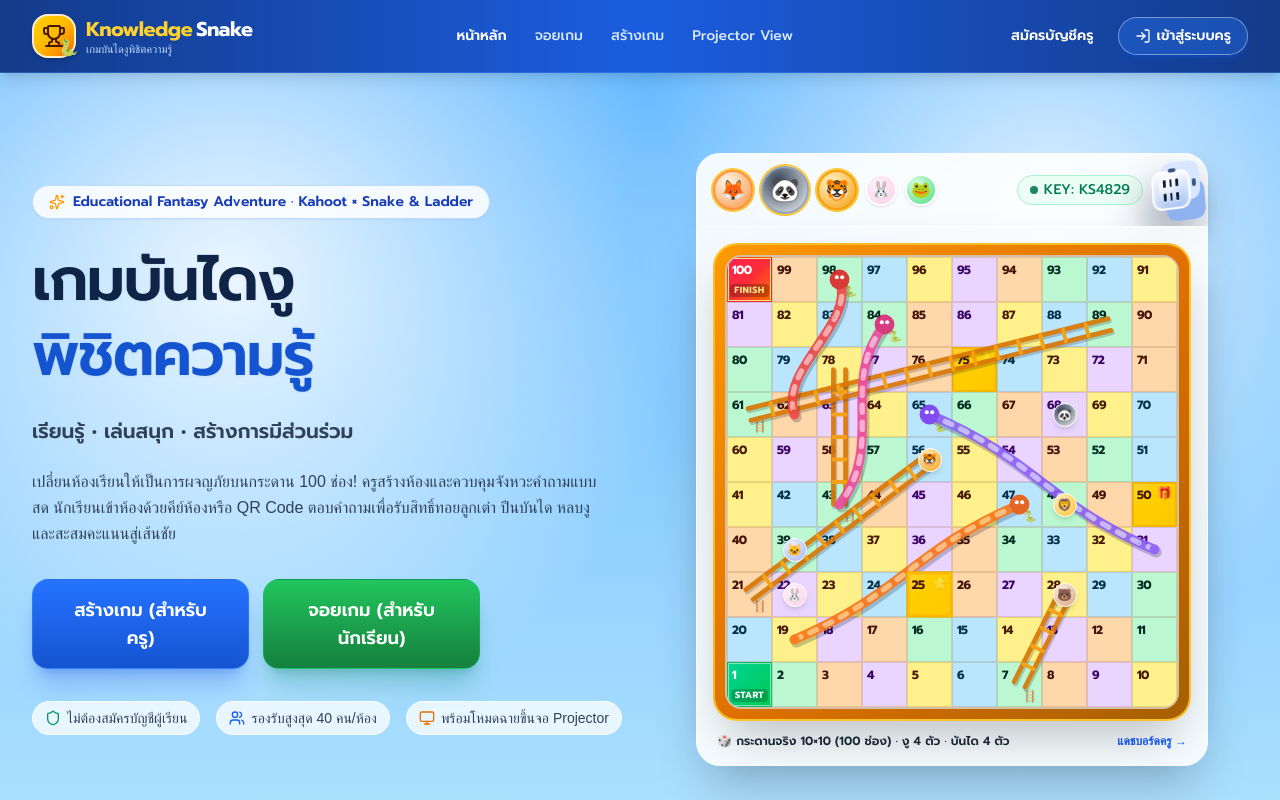
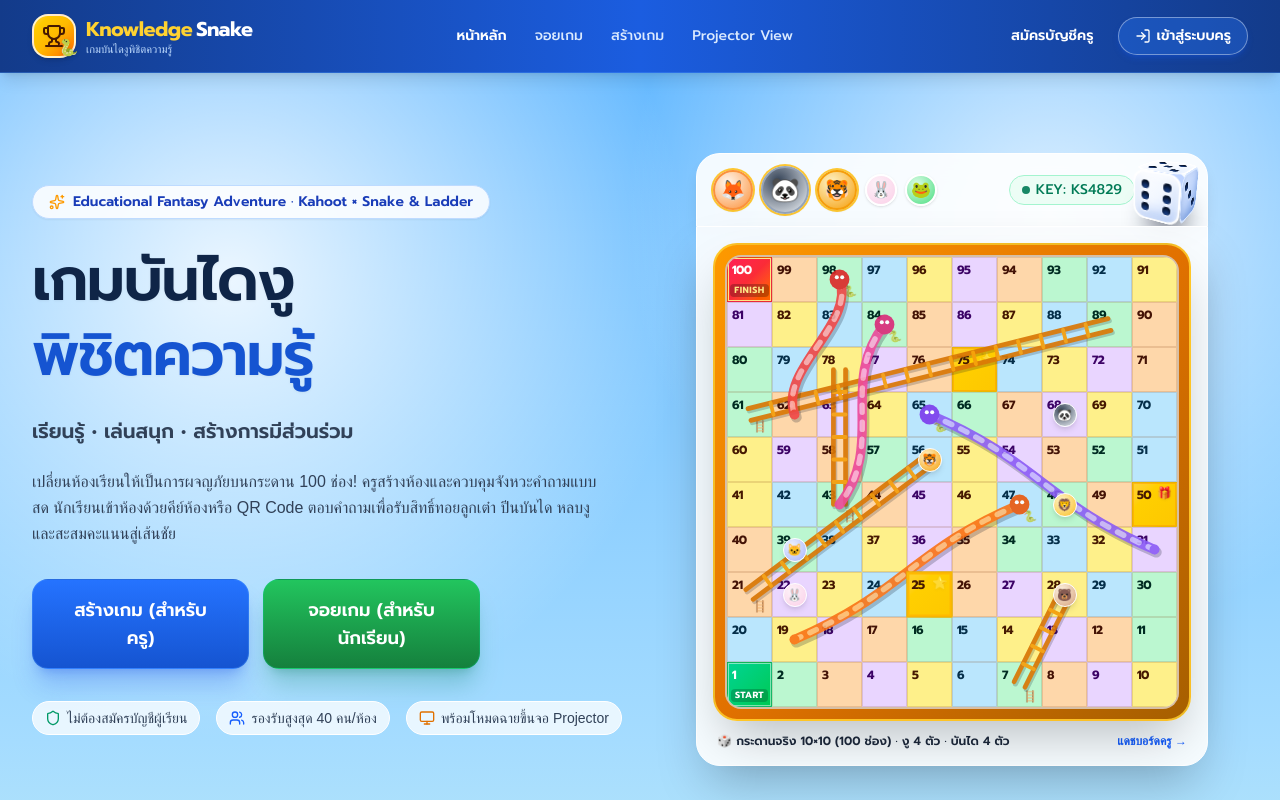
Before and after one commit to s6902041510103-crypto/Bundingu, a Next.js app: page / in a window 1280 px wide. Shown: the top 800 px of the page. Built offline with nearby package versions, Linux system fonts and the light colour scheme; a web font is replaced by a local one.

Commit message:
fix(dice): render true 6-sided 3D cube and guarantee front face pips match rolled value

```diff
--- a/app/game/[pin]/play/page.tsx
+++ b/app/game/[pin]/play/page.tsx
@@ -449,8 +449,8 @@ export default function StudentGameplayPage() {
       {/* Full-Screen 3D Dice Roll & Result Summary Overlay (Matches Reference Image) */}
       <DiceRollOverlayModal
         isOpen={diceOverlayOpen}
-        rolling={rollingAnim}
-        value={rolledResultValue ?? state.dice.value}
+        rolling={rollingAnim || rolledResultValue === null}
+        value={rolledResultValue}
         round={state.round}
         totalRounds={state.totalRounds}
         playerName={viewerPlayer?.name || "ผู้เล่น"}
--- a/components/game/Dice.tsx
+++ b/components/game/Dice.tsx
@@ -1,20 +1,91 @@
 "use client";
 
-import React, { useEffect, useRef, useState } from "react";
+import React, { useEffect, useState } from "react";
 import { cn } from "@/lib/utils";
 import { Button } from "@/components/ui/Button";
 import { KnowledgeSnakeLogo } from "@/components/ui/Logo";
 import { Avatar } from "@/components/game/Avatar";
 import type { AvatarId } from "@/lib/types";
 
-const DICE_FACES = [
-  [5], // 1
-  [1, 9], // 2
-  [1, 5, 9], // 3
-  [1, 3, 7, 9], // 4
-  [1, 3, 5, 7, 9], // 5
-  [1, 2, 3, 7, 8, 9], // 6
-];
+/**
+ * Standard 3x3 pip positions for dice values 1..6:
+ *  1  2  3
+ *  4  5  6
+ *  7  8  9
+ */
+const DICE_FACES: Record<number, number[]> = {
+  1: [5],
+  2: [1, 9],
+  3: [1, 5, 9],
+  4: [1, 3, 7, 9],
+  5: [1, 3, 5, 7, 9],
+  6: [1, 3, 4, 6, 7, 9],
+};
+
+/**
+ * Adjacent faces for a standard die (opposite faces sum to 7)
+ * when `front` is the rolled value.
+ */
+function getCubeFaceNumbers(frontValue: number): {
+  front: number;
+  back: number;
+  right: number;
+  left: number;
+  top: number;
+  bottom: number;
+} {
+  const v = Math.min(6, Math.max(1, frontValue || 5));
+  const map: Record<
+    number,
+    { front: number; back: number; top: number; bottom: number; right: number; left: number }
+  > = {
+    1: { front: 1, back: 6, top: 2, bottom: 5, right: 3, left: 4 },
+    2: { front: 2, back: 5, top: 6, bottom: 1, right: 3, left: 4 },
+    3: { front: 3, back: 4, top: 2, bottom: 5, right: 6, left: 1 },
+    4: { front: 4, back: 3, top: 2, bottom: 5, right: 1, left: 6 },
+    5: { front: 5, back: 2, top: 1, bottom: 6, right: 3, left: 4 },
+    6: { front: 6, back: 1, top: 5, bottom: 2, right: 3, left: 4 },
+  };
+  return map[v];
+}
+
+function CubeFacePips({
+  faceValue,
+  pipSizeClass,
+  paddingClass,
+}: {
+  faceValue: number;
+  pipSizeClass: string;
+  paddingClass: string;
+}) {
+  const activePositions = DICE_FACES[faceValue] ?? DICE_FACES[5];
+  return (
+    <div
+      className={cn(
+        "grid grid-cols-3 grid-rows-3 w-full h-full",
+        paddingClass,
+      )}
+    >
+      {Array.from({ length: 9 }, (_, i) => i + 1).map((pos) => {
+        const hasPip = activePositions.includes(pos);
+        return (
+          <div key={pos} className="flex items-center justify-center">
+            {hasPip && (
+              <span
+                className={cn(
+                  "rounded-full bg-gradient-to-b from-[#0b2350] via-[#133574] to-[#1e4a9a]",
+                  pipSizeClass,
+                  "shadow-[inset_0_2px_4px_rgba(0,0,0,0.75),0_1px_2px_rgba(255,255,255,0.85)]",
+                )}
+                aria-hidden="true"
+              />
+            )}
+          </div>
+        );
+      })}
+    </div>
+  );
+}
 
 interface DiceProps {
   value: number | null;
@@ -35,151 +106,235 @@ export function Dice({
   className,
   "aria-label": ariaLabel,
 }: DiceProps) {
-  const [displayValue, setDisplayValue] = useState(value ?? 5);
-  const [isRolling, setIsRolling] = useState(false);
-  const rollTimeoutRef = useRef<NodeJS.Timeout | null>(null);
+  const [spinTick, setSpinTick] = useState(0);
 
-  const sizeClasses = {
-    sm: "w-14 h-14",
-    md: "w-20 h-20",
-    lg: "w-28 h-28",
-    xl: "w-44 h-44 sm:w-52 sm:h-52",
-  };
+  // Cube dimensions in px so translateZ is exact
+  const cubePx = {
+    sm: 48,
+    md: 68,
+    lg: 96,
+    xl: 164,
+  }[size];
 
-  const dotSizes = {
+  const halfPx = cubePx / 2;
+
+  const pipSizeClass = {
     sm: "w-2 h-2",
     md: "w-3 h-3",
     lg: "w-4 h-4",
-    xl: "w-6 h-6 sm:w-7 sm:h-7",
-  };
+    xl: "w-6 h-6",
+  }[size];
+
+  const paddingClass = {
+    sm: "p-1.5 gap-0.5",
+    md: "p-2.5 gap-1",
+    lg: "p-3.5 gap-1.5",
+    xl: "p-5 gap-2",
+  }[size];
+
+  const faceRadiusClass = {
+    sm: "rounded-xl",
+    md: "rounded-2xl",
+    lg: "rounded-2xl",
+    xl: "rounded-[28px]",
+  }[size];
 
   useEffect(() => {
-    if (rolling && !isRolling) {
-      startRolling();
+    if (!rolling) {
+      if (value !== null) {
+        onRollComplete?.(value);
+      }
+      return;
     }
-  }, [rolling]);
+    const interval = window.setInterval(() => {
+      setSpinTick((t) => t + 1);
+    }, 110);
+    return () => window.clearInterval(interval);
+  }, [rolling, value, onRollComplete]);
 
-  const startRolling = () => {
-    setIsRolling(true);
-    let rolls = 0;
-    const maxRolls = 14;
-    const baseInterval = 45;
+  // Guaranteed: when not rolling, the front face ALWAYS matches `value`!
+  const effectiveFrontValue =
+    !rolling && value !== null && value >= 1 && value <= 6
+      ? value
+      : ((spinTick % 6) + 1);
 
-    const roll = () => {
-      const randomValue = Math.floor(Math.random() * 6) + 1;
-      setDisplayValue(randomValue);
-      rolls++;
+  const faces = getCubeFaceNumbers(effectiveFrontValue);
 
-      if (rolls < maxRolls) {
-        const delay = baseInterval + rolls * 10;
-        rollTimeoutRef.current = setTimeout(roll, delay);
-      } else {
-        const finalValue = value ?? Math.floor(Math.random() * 6) + 1;
-        setDisplayValue(finalValue);
-        setIsRolling(false);
-        onRollComplete?.(finalValue);
-      }
-    };
-
-    roll();
-  };
-
-  useEffect(() => {
-    if (!rolling && value !== null) {
-      setDisplayValue(value);
-      setIsRolling(false);
-    }
-  }, [value, rolling]);
-
-  useEffect(() => {
-    return () => {
-      if (rollTimeoutRef.current) clearTimeout(rollTimeoutRef.current);
-    };
-  }, []);
-
-  const faces = DICE_FACES[(displayValue || 5) - 1] ?? DICE_FACES[4];
+  // When rolling, spin rapidly across all 3 axes; when stopped, rest in an isometric 3D showcase pose
+  // where Front face (`effectiveFrontValue`), Top face, and Right face are all clearly visible in 3D!
+  const cubeTransform = rolling
+    ? `rotateX(${spinTick * 145 + 35}deg) rotateY(${spinTick * 195 - 45}deg) rotateZ(${spinTick * 65}deg)`
+    : "rotateX(-18deg) rotateY(-25deg) rotateZ(3deg)";
 
   return (
     <div
       className={cn(
         "relative inline-flex items-center justify-center select-none",
-        sizeClasses[size],
         className,
       )}
+      style={{
+        width: `${cubePx}px`,
+        height: `${cubePx}px`,
+        perspective: `${cubePx * 4.5}px`,
+      }}
       role="img"
       aria-label={
         ariaLabel ||
-        (rolling ? "กำลังทอยลูกเต๋า" : `ลูกเต๋าแสดง ${displayValue}`)
+        (rolling
+          ? "กำลังทอยลูกเต๋า"
+          : `ลูกเต๋าออกแต้ม ${value ?? effectiveFrontValue}`)
       }
       aria-live={rolling ? "polite" : "off"}
-      style={{ perspective: "700px" }}
     >
-      {/* 3D Perspective Glossy White-Blue Cube (Matches Reference Image) */}
+      {/* Soft 3D Floor Drop Shadow */}
       <div
-        className={cn(
-          "relative w-full h-full rounded-[26%] transition-transform duration-300",
-          "bg-gradient-to-br from-[#ffffff] via-[#eef4ff] to-[#bfd4ff]",
-          "border-2 border-white/90",
-          "shadow-[10px_-8px_0_0_#d8e6ff,14px_12px_0_0_#8fb2f0,0_22px_45px_rgba(4,15,45,0.65),inset_0_4px_10px_rgba(255,255,255,0.95),inset_0_-8px_16px_rgba(116,155,230,0.55)]",
-          (rolling || isRolling) && "animate-spin",
-        )}
+        aria-hidden="true"
+        className="pointer-events-none absolute -bottom-4 w-[85%] h-6 rounded-full bg-[#040d26]/65 blur-md"
+      />
+
+      {/* True 6-Sided 3D Cube Container */}
+      <div
+        className="relative w-full h-full transition-transform duration-150 ease-out"
         style={{
-          transform:
-            rolling || isRolling
-              ? undefined
-              : "rotateX(12deg) rotateY(-16deg) rotateZ(-4deg)",
+          transformStyle: "preserve-3d",
+          transform: cubeTransform,
         }}
       >
-        {/* Top/Right 3D Bevel Pip Accents (matching reference 3D cube edges) */}
-        <span
+        {/* Inner solid core blocks to fill rounded corner seams in 3D */}
+        <div
           aria-hidden="true"
           className={cn(
-            "absolute -top-1 right-1/3 rounded-full bg-[#153670]/85",
-            size === "xl" ? "w-5 h-2.5" : "w-2 h-1",
+            "absolute inset-1 bg-[#bfd4ff]",
+            faceRadiusClass,
           )}
+          style={{ transform: "translateZ(0px)" }}
         />
-        <span
+        <div
           aria-hidden="true"
           className={cn(
-            "absolute top-1/4 -right-2 rounded-full bg-[#153670]/80",
-            size === "xl" ? "w-2.5 h-5" : "w-1 h-2",
+            "absolute inset-1 bg-[#c9dcff]",
+            faceRadiusClass,
           )}
+          style={{ transform: "rotateY(90deg)" }}
+        />
+        <div
+          aria-hidden="true"
+          className={cn(
+            "absolute inset-1 bg-[#e3eeff]",
+            faceRadiusClass,
+          )}
+          style={{ transform: "rotateX(90deg)" }}
         />
 
-        {/* Glossy Top-Left Highlight */}
-        <div
-          className="absolute inset-1.5 rounded-[22%] bg-gradient-to-br from-white/90 via-transparent to-blue-200/30 pointer-events-none"
-          aria-hidden="true"
-        />
-
-        {/* Front 3x3 Pip Grid */}
+        {/* FRONT FACE (Shows exact rolled value!) */}
         <div
           className={cn(
-            "relative z-10 grid grid-cols-3 grid-rows-3 w-full h-full",
-            size === "xl" ? "p-6 sm:p-7 gap-2" : "p-2.5 gap-1",
+            "absolute inset-0 border-2 border-white/95 bg-gradient-to-br from-[#ffffff] via-[#f2f7ff] to-[#d4e4ff]",
+            "shadow-[inset_0_3px_8px_rgba(255,255,255,0.95),inset_0_-6px_14px_rgba(125,162,235,0.45)]",
+            faceRadiusClass,
           )}
+          style={{
+            transform: `translateZ(${halfPx}px)`,
+            backfaceVisibility: "hidden",
+          }}
         >
-          {Array.from({ length: 9 }, (_, i) => i + 1).map((pos) => {
-            const active = faces.includes(pos);
-            return (
-              <div
-                key={pos}
-                className={cn(
-                  "flex items-center justify-center transition-all duration-150",
-                  active ? "opacity-100 scale-100" : "opacity-0 scale-50",
-                )}
-              >
-                <span
-                  className={cn(
-                    "rounded-full bg-gradient-to-b from-[#0d2758] to-[#1e468a]",
-                    dotSizes[size],
-                    "shadow-[inset_0_2px_4px_rgba(0,0,0,0.65),0_1px_2px_rgba(255,255,255,0.8)]",
-                  )}
-                  aria-hidden="true"
-                />
-              </div>
-            );
-          })}
+          <CubeFacePips
+            faceValue={faces.front}
+            pipSizeClass={pipSizeClass}
+            paddingClass={paddingClass}
+          />
+        </div>
+
+        {/* TOP FACE (Brightest top lighting) */}
+        <div
+          className={cn(
+            "absolute inset-0 border-2 border-white bg-gradient-to-br from-[#ffffff] via-[#f8fbff] to-[#dfecff]",
+            "shadow-[inset_0_2px_8px_rgba(255,255,255,1)]",
+            faceRadiusClass,
+          )}
+          style={{
+            transform: `rotateX(90deg) translateZ(${halfPx}px)`,
+            backfaceVisibility: "hidden",
+          }}
+        >
+          <CubeFacePips
+            faceValue={faces.top}
+            pipSizeClass={pipSizeClass}
+            paddingClass={paddingClass}
+          />
+        </div>
+
+        {/* RIGHT FACE (Shaded 3D side lighting) */}
+        <div
+          className={cn(
+            "absolute inset-0 border-2 border-[#d8e7ff] bg-gradient-to-br from-[#dce9ff] via-[#bdd3fa] to-[#94b6f0]",
+            "shadow-[inset_0_-6px_14px_rgba(52,96,184,0.35)]",
+            faceRadiusClass,
+          )}
+          style={{
+            transform: `rotateY(90deg) translateZ(${halfPx}px)`,
+            backfaceVisibility: "hidden",
+          }}
+        >
+          <CubeFacePips
+            faceValue={faces.right}
+            pipSizeClass={pipSizeClass}
+            paddingClass={paddingClass}
+          />
+        </div>
+
+        {/* LEFT FACE */}
+        <div
+          className={cn(
+            "absolute inset-0 border-2 border-[#d8e7ff] bg-gradient-to-br from-[#e3eeff] to-[#a8c5f5]",
+            faceRadiusClass,
+          )}
+          style={{
+            transform: `rotateY(-90deg) translateZ(${halfPx}px)`,
+            backfaceVisibility: "hidden",
+          }}
+        >
+          <CubeFacePips
+            faceValue={faces.left}
+            pipSizeClass={pipSizeClass}
+            paddingClass={paddingClass}
+          />
+        </div>
+
+        {/* BOTTOM FACE */}
+        <div
+          className={cn(
+            "absolute inset-0 border-2 border-[#b8cff7] bg-gradient-to-br from-[#b8cff7] to-[#84a8e8]",
+            faceRadiusClass,
+          )}
+          style={{
+            transform: `rotateX(-90deg) translateZ(${halfPx}px)`,
+            backfaceVisibility: "hidden",
+          }}
+        >
+          <CubeFacePips
+            faceValue={faces.bottom}
+            pipSizeClass={pipSizeClass}
+            paddingClass={paddingClass}
+          />
+        </div>
+
+        {/* BACK FACE */}
+        <div
+          className={cn(
+            "absolute inset-0 border-2 border-[#d8e7ff] bg-gradient-to-br from-[#e8f1ff] to-[#b5cef7]",
+            faceRadiusClass,
+          )}
+          style={{
+            transform: `rotateY(180deg) translateZ(${halfPx}px)`,
+            backfaceVisibility: "hidden",
+          }}
+        >
+          <CubeFacePips
+            faceValue={faces.back}
+            pipSizeClass={pipSizeClass}
+            paddingClass={paddingClass}
+          />
         </div>
       </div>
 
@@ -194,7 +349,8 @@ export function Dice({
 
 /**
  * Full-Screen Dramatic 3D Dice Roll & Result Summary Overlay
- * (Matches the uploaded reference image with spinning 3D cube -> "ทอยลูกเต๋าแล้ว!" + Huge Number + Move Summary)
+ * Front face of the 3D cube is strictly bound to `value` so the pips on the dice
+ * and the summary number below ALWAYS match 100%!
  */
 export interface DiceRollOverlayModalProps {
   isOpen: boolean;
@@ -225,6 +381,8 @@ export function DiceRollOverlayModal({
 }: DiceRollOverlayModalProps) {
   if (!isOpen) return null;
 
+  const isFinishedRolling = !rolling && value !== null;
+
   return (
     <div
       className="fixed inset-0 z-50 flex flex-col justify-between overflow-hidden select-none animate-fade-in"
@@ -236,13 +394,13 @@ export function DiceRollOverlayModal({
       aria-modal="true"
       aria-label="ผลการทอยลูกเต๋า"
       onClick={() => {
-        if (!rolling && value !== null) onClose();
+        if (isFinishedRolling) onClose();
       }}
     >
       {/* Decorative Sparkles & Radial Aura matching the reference image */}
       <div className="pointer-events-none absolute inset-0 overflow-hidden">
-        <div className="absolute left-1/2 top-[42%] -translate-x-1/2 -translate-y-1/2 w-[360px] h-[360px] sm:w-[460px] sm:h-[460px] rounded-full bg-sky-400/20 blur-3xl" />
-        <div className="absolute left-1/2 top-[42%] -translate-x-1/2 -translate-y-1/2 w-[260px] h-[260px] sm:w-[320px] sm:h-[320px] rounded-full border border-sky-300/20" />
+        <div className="absolute left-1/2 top-[40%] -translate-x-1/2 -translate-y-1/2 w-[360px] h-[360px] sm:w-[460px] sm:h-[460px] rounded-full bg-sky-400/20 blur-3xl" />
+        <div className="absolute left-1/2 top-[40%] -translate-x-1/2 -translate-y-1/2 w-[260px] h-[260px] sm:w-[330px] sm:h-[330px] rounded-full border border-sky-300/20" />
         <span className="absolute top-[22%] left-[18%] text-sky-300/60 text-xl animate-pulse">
           ✦
         </span>
@@ -273,16 +431,16 @@ export function DiceRollOverlayModal({
         </div>
       </div>
 
-      {/* Center Stage: 3D Cube Dice + "ทอยลูกเต๋าแล้ว!" + Huge Number + Summary */}
+      {/* Center Stage: True 3D Cube Dice + "ทอยลูกเต๋าแล้ว!" + Exact Matching Number */}
       <div
         className="relative z-10 flex-1 flex flex-col items-center justify-center px-4 text-center"
         onClick={(e) => e.stopPropagation()}
       >
-        <div className="mb-8 sm:mb-10">
-          <Dice value={value} rolling={rolling} size="xl" />
+        <div className="mb-10 sm:mb-12">
+          <Dice value={value} rolling={!isFinishedRolling} size="xl" />
         </div>
 
-        {rolling || value === null ? (
+        {!isFinishedRolling ? (
           <div className="space-y-2 animate-pulse">
             <p className="font-display text-2xl sm:text-3xl font-extrabold text-white drop-shadow">
               กำลังทอยลูกเต๋า...
@@ -337,7 +495,8 @@ export function DiceRollOverlayModal({
 
       {/* Bottom hint */}
       <div className="relative z-10 pb-5 text-center text-xs text-blue-200/70">
-        {!rolling && value !== null && "แตะที่หน้าจอหรือกดปุ่มเพื่อกลับไปดูตัวละครเดินบนกระดาน"}
+        {isFinishedRolling &&
+          "แตะที่หน้าจอหรือกดปุ่มเพื่อกลับไปดูตัวละครเดินบนกระดาน"}
       </div>
     </div>
   );
```
